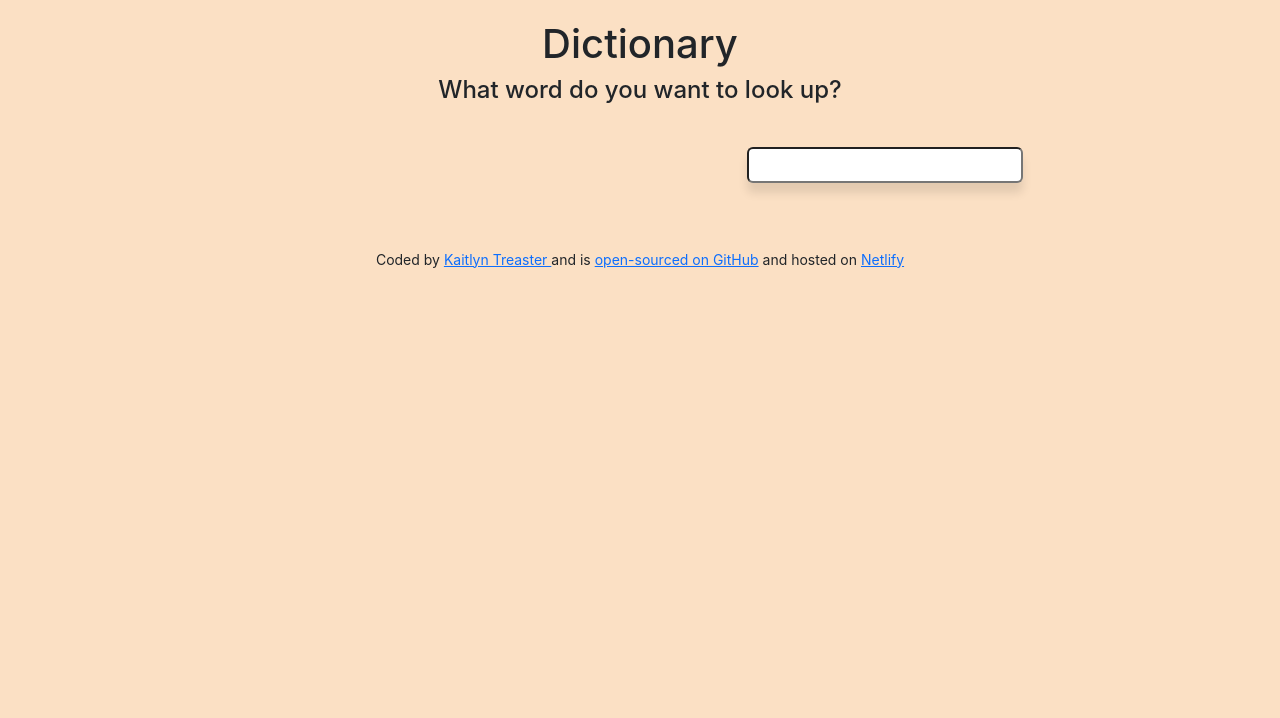
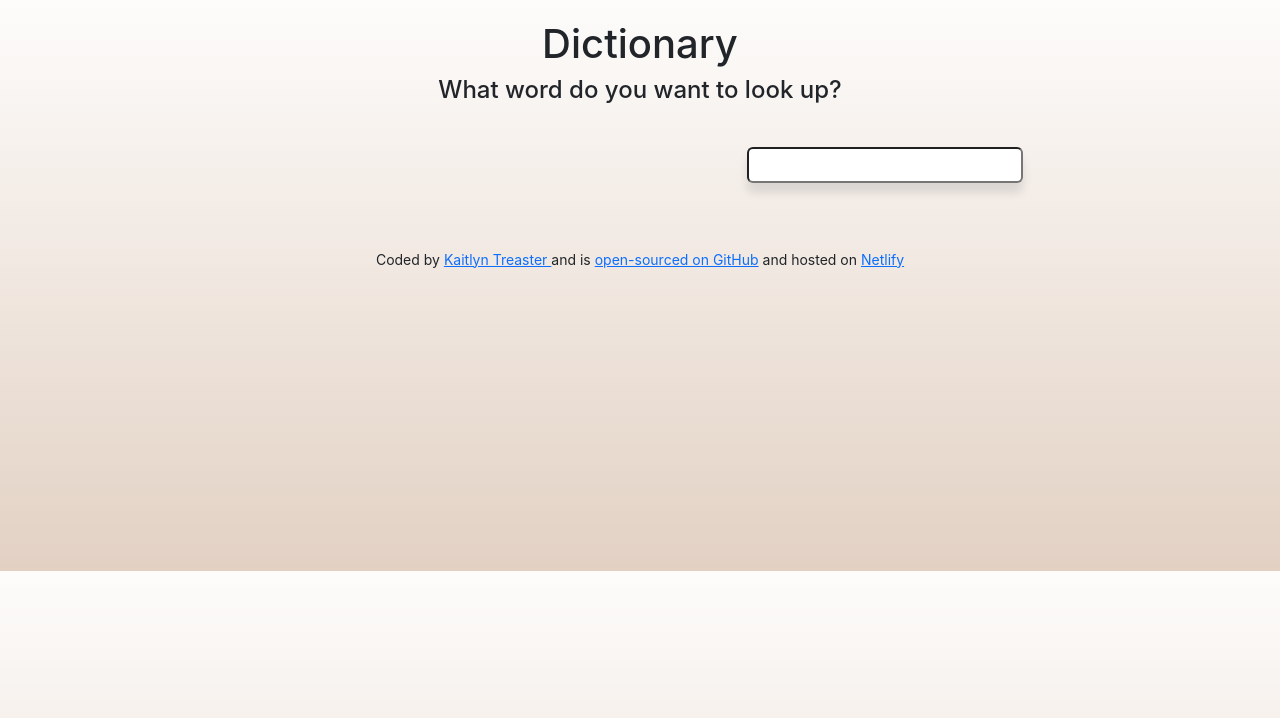
Before and after one commit to kaitlyn-treaster/dictionary-project, a React (Create React App) app: page / in a window 1280 px wide. Shown: the top 718 px of the page. Built offline with nearby package versions, Linux system fonts and the light colour scheme.

Commit message:
Update Dictionary.css

```diff
--- a/src/Dictionary.css
+++ b/src/Dictionary.css
@@ -1,6 +1,6 @@
 body {
-    background: #fbe0c4;
-    margin: 20px 200px 20px;
+    background: linear-gradient(#fdfcfb, #e2d1c3);
+    margin: 20px 200px 300px;
 }
 
 .Dictionary input {
```
